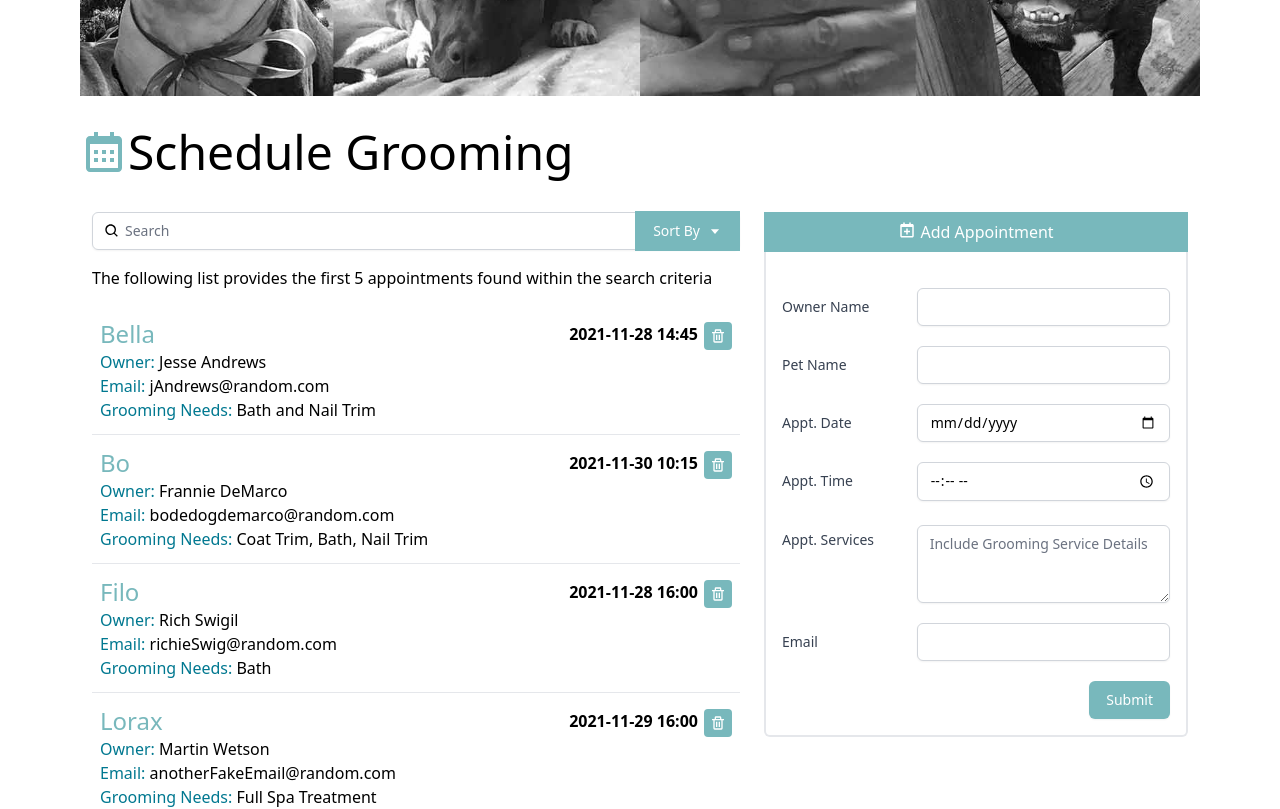
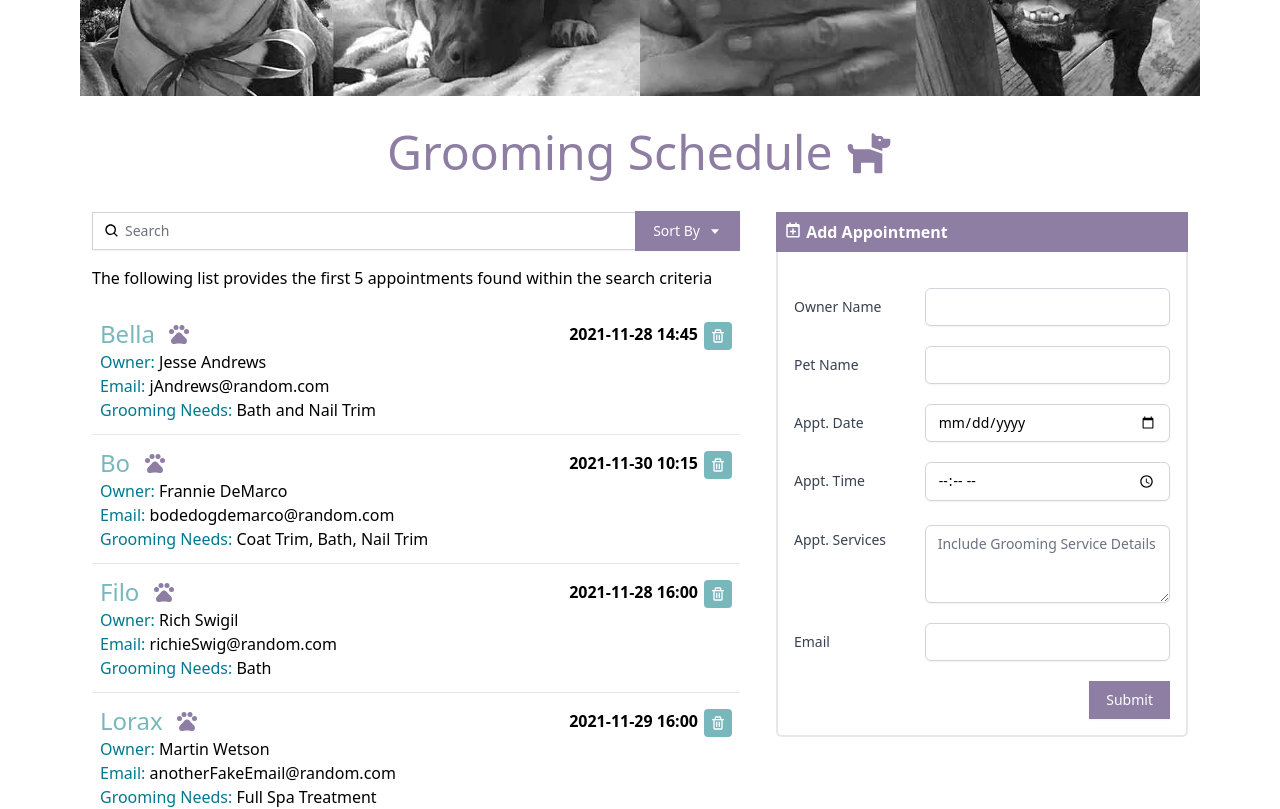
Before and after one commit to mckim-dev/groomer-react, a React (Create React App) app: page / in a window 1280 px wide. Shown: the part 500-1309 px from the top of the page. Built offline with nearby package versions, Linux system fonts and the light colour scheme.

Commit message:
misc. style changes and adjustments

```diff
--- a/src/App.js
+++ b/src/App.js
@@ -1,5 +1,5 @@
 import { useState, useEffect, useCallback } from 'react';
-import { BiCalendar } from 'react-icons/bi';
+import { FaDog } from 'react-icons/fa';
 import AddAppointment from "./components/AddAppointment";
 import Search from "./components/Search";
 import AppointmentInfo from "./components/AppointmentInfo";
@@ -43,8 +43,8 @@ function App() {
   return (
     <div className="App max-w-6xl mx-auto px-4 pt-5 font-thin">
       <img src="../cutedogsbanner.jpg" alt="Cute Dogs"></img>
-      <h1 className="text-3xl md:text-5xl my-8">
-        <BiCalendar className="inline-block text-[#78b8bc] align-top" />Schedule Grooming</h1>
+      <h1 className="text-3xl md:text-5xl my-8 font-medium text-center text-[#8e7ea3]">
+        Grooming Schedule <FaDog className="inline-block text-[#8e7ea3] align-top" />  </h1>
       <div class="flex flex-row flex-wrap mx-auto overflow-hidden">
         <div class="basis-full md:basis-3/5 px-3 space-y-4">
           <Search query={query}
--- a/src/components/AddAppointment.js
+++ b/src/components/AddAppointment.js
@@ -27,18 +27,18 @@ const AddAppointment = ({ onSendAppointment, lastId }) => {
   }
 
   return (
-    <div>
-      <button
-        className="bg-[#78b8bc] text-white text-md px-2 py-2 w-full">
+    <div className="ml-0 mt-3 md:mt-0 md:ml-3">
+      <div
+        className="bg-[#8e7ea3] text-white font-bold text-md px-2 py-2 w-full">
         <div><BiCalendarPlus className="inline-block text-lg align-text-top" />  Add Appointment  </div>
-      </button>
+      </div>
       <div className="border-r-2 border-b-2 border-l-2 border-light-blue-500 rounded-b-md pl-4 pr-4 py-4">
         <div className="sm:grid sm:grid-cols-3 sm:gap-4 sm:items-start  sm:pt-5">
           <label htmlFor="ownerName" className="block text-sm font-medium text-gray-700 sm:mt-px sm:pt-2">
             Owner Name
           </label>
           <div className="mt-1 sm:mt-0 sm:col-span-2">
-            <input type="text" name="ownerName" id="ownerName"
+            <input type="text" name="ownerName" id="ownerName" required="true"
               onChange={(event) => { setFormData({ ...formData, ownerName: event.target.value }) }}
               value={formData.ownerName}
               className="max-w-lg block w-full shadow-sm focus:ring-[#007890] focus:border-[#007890] sm:max-w-xs sm:text-sm border-gray-300 rounded-md" />
@@ -50,7 +50,7 @@ const AddAppointment = ({ onSendAppointment, lastId }) => {
             Pet Name
           </label>
           <div className="mt-1 sm:mt-0 sm:col-span-2">
-            <input type="text" name="petName" id="petName"
+            <input type="text" name="petName" id="petName" required="true"
               onChange={(event) => { setFormData({ ...formData, petName: event.target.value }) }}
               value={formData.petName}
               className="max-w-lg block w-full shadow-sm focus:ring-[#007890] focus:border-[#007890] sm:max-w-xs sm:text-sm border-gray-300 rounded-md" />
@@ -62,7 +62,7 @@ const AddAppointment = ({ onSendAppointment, lastId }) => {
             Appt. Date
           </label>
           <div className="mt-1 sm:mt-0 sm:col-span-2">
-            <input type="date" name="aptDate" id="aptDate"
+            <input type="date" name="aptDate" id="aptDate" required="true"
               onChange={(event) => { setFormData({ ...formData, aptDate: event.target.value }) }}
               value={formData.aptDate}
               className="max-w-lg block w-full shadow-sm focus:ring-[#007890] focus:border-[#007890] sm:max-w-xs sm:text-sm border-gray-300 rounded-md" />
@@ -74,7 +74,7 @@ const AddAppointment = ({ onSendAppointment, lastId }) => {
             Appt. Time
           </label>
           <div className="mt-1 sm:mt-0 sm:col-span-2">
-            <input type="time" name="aptTime" id="aptTime"
+            <input type="time" name="aptTime" id="aptTime" required="true"
               onChange={(event) => { setFormData({ ...formData, aptTime: event.target.value }) }}
               value={formData.aptTime}
               className="max-w-lg block w-full shadow-sm focus:ring-[#007890] focus:border-[#007890] sm:max-w-xs sm:text-sm border-gray-300 rounded-md" />
@@ -86,7 +86,7 @@ const AddAppointment = ({ onSendAppointment, lastId }) => {
             Appt. Services
           </label>
           <div className="mt-1 sm:mt-0 sm:col-span-2">
-            <textarea id="aptServices" name="aptServices" rows="3"
+            <textarea id="aptServices" name="aptServices" rows="3" required="true"
               onChange={(event) => { setFormData({ ...formData, aptServices: event.target.value }) }}
               value={formData.aptServices}
               className="shadow-sm focus:ring-[#007890] focus:border-[#007890] mt-1 block w-full sm:text-sm border-gray-300 rounded-md" placeholder="Include Grooming Service Details"></textarea>
@@ -98,7 +98,7 @@ const AddAppointment = ({ onSendAppointment, lastId }) => {
             Email
           </label>
           <div className="mt-1 sm:mt-0 sm:col-span-2">
-            <input type="email" name="email" id="email"
+            <input type="email" name="email" id="email" required="true"
               onChange={(event) => { setFormData({ ...formData, email: event.target.value }) }}
               value={formData.email}
               className="max-w-lg block w-full shadow-sm focus:ring-[#007890] focus:border-[#007890] sm:max-w-xs sm:text-sm border-gray-300 rounded-md" />
@@ -107,7 +107,7 @@ const AddAppointment = ({ onSendAppointment, lastId }) => {
 
         <div className="pt-5">
           <div className="flex justify-end">
-            <button type="submit" onClick={formDataPublish} className="ml-3 inline-flex justify-center py-2 px-4 border border-transparent shadow-sm text-sm font-medium rounded-md text-white bg-[#78b8bc] hover:bg-[#007890] focus:outline-none focus:ring-2 focus:ring-offset-2 focus:ring-blue-400">
+            <button type="submit" onClick={formDataPublish} className="ml-3 inline-flex justify-center py-2 px-4 border border-transparent shadow-sm text-sm font-medium text-white bg-[#8e7ea3] hover:bg-[#007890] focus:outline-none focus:ring-2 focus:ring-offset-2 focus:ring-blue-400">
               Submit
             </button>
           </div>
--- a/src/components/AppointmentInfo.js
+++ b/src/components/AppointmentInfo.js
@@ -1,11 +1,12 @@
 import { BiTrash } from 'react-icons/bi';
+import { MdPets } from "react-icons/md";
 
 const AppointmentInfo = ({ appointment, onDeleteAppt }) => {
   return (
     <li className="px-2 py-3 flex items-start">
       <div className="flex-grow">
         <div className="flex items-center">
-          <span className="flex-none font-medium text-2xl text-[#78b8bc]">{appointment.petName}</span>
+          <span className="flex-none font-medium text-2xl text-[#78b8bc]">{appointment.petName} &nbsp;</span><MdPets className="inline-block text-[#8e7ea3] text-2xl align-top" />
           <span className="flex-grow text-right font-bold text-">{appointment.aptDate}</span>
         </div>
         <div><b className="flex-none font-medium text-md text-[#007890]">Owner: </b>{appointment.ownerName}</div>
@@ -13,7 +14,7 @@ const AppointmentInfo = ({ appointment, onDeleteAppt }) => {
         <div><b className="flex-none font-medium text-md text-[#007890] leading-tight">Grooming Needs:</b> {appointment.aptServices}</div>
       </div>
       <button onClick={() => onDeleteAppt(appointment.id)} type="button"
-        className="p-1.5 ml-1.5 mt-1 rounded text-white bg-[#78b8bc] hover:bg-red-700 focus:outline-none focus:ring-2 focus:ring-offset-2 focus:ring-[#007890]">
+        className="p-1.5 ml-1.5 mt-1 rounded text-white bg-[#78b8bc] hover:bg-[#8e7ea3] focus:outline-none focus:ring-2 focus:ring-offset-2 focus:ring-[#007890]">
         <BiTrash /></button>
     </li>
   )
--- a/src/components/Search.js
+++ b/src/components/Search.js
@@ -33,18 +33,18 @@ const Search = ({ query, onQueryChange, sortBy, onSortByChange, orderBy, onOrder
   let [toggleSort, setToggleSort] = useState(false)
   return (
     <div className="break-before-column">
-      <div className="mt-1 relative rounded-md shadow-sm">
+      <div className="mt-1 relative shadow-sm">
         <div className="absolute inset-y-0 left-0 pl-3 flex items-center pointer-events-none">
           <BiSearch />
           <label htmlFor="query" className="sr-only" />
         </div>
         <input type="text" name="query" id="query" value={query}
           onChange={(event) => { onQueryChange(event.target.value) }}
-          className="pl-8 rounded-md focus:ring-[#007890] focus:border-[#007890] block w-full sm:text-sm border-gray-300" placeholder="Search" />
+          className="pl-8 focus:ring-[#007890] focus:border-[#007890] block w-full sm:text-sm border-gray-300" placeholder="Search" />
         <div className="absolute inset-y-0 right-0 flex items-center">
           <div>
             <button type="button" onClick={() => { setToggleSort(!toggleSort) }}
-              className="justify-center px-4 py-2 bg-[#78b8bc] border-2 border-[#78b8bc] text-sm text-white hover:bg-[#007890] focus:outline-none focus:ring-2 focus:ring-offset-2 flex items-center" id="options-menu" aria-haspopup="true" aria-expanded="true">
+              className="justify-center px-4 py-2 bg-[#8e7ea3] border-2 border-[#8e7ea3] text-sm text-white hover:bg-[#007890] focus:outline-none focus:ring-2 focus:ring-offset-2 flex items-center" id="options-menu" aria-haspopup="true" aria-expanded="true">
               Sort By <BiCaretDown className="ml-2" />
             </button>
             <Dropdown toggle={toggleSort}
```
